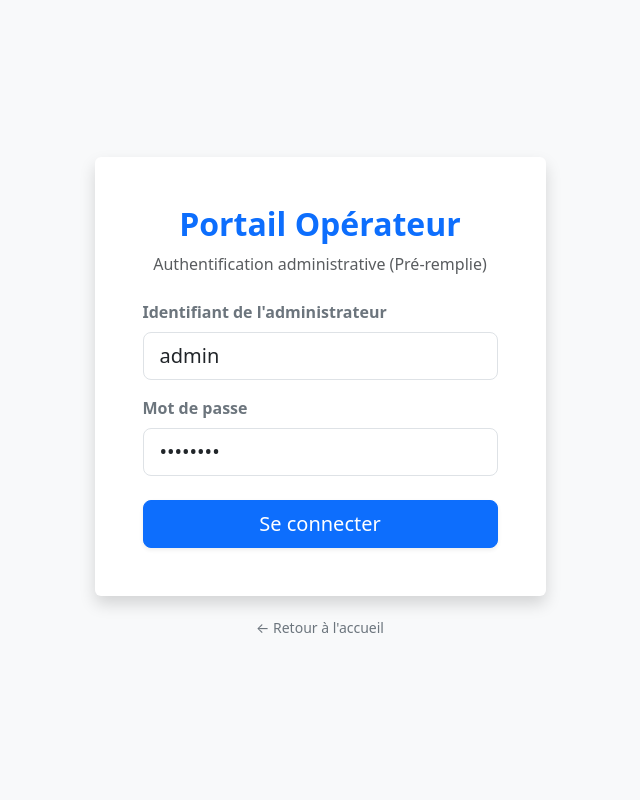
After one commit to Ranton1704/Projet_Operateur, a CodeIgniter 4 app: the page made by app/Views/operateur/login.php in a window 1280 px wide. The commit adds this page. Shown: the whole page, without its empty margins (320-960 px from the left). Run offline with PHP 8.4 and a stand-in for CodeIgniter, Linux system fonts and the light colour scheme; the template is opened without the code that fills it, so the values that code supplies are empty; some libraries are stand-ins or nearby versions.

Commit message:
Modif_ope

```diff
--- a/app/Config/Routes.php
+++ b/app/Config/Routes.php
@@ -13,6 +13,8 @@ $routes->post('client/login', 'ClientController::autoLogin');
 $routes->get('client/space', 'ClientController::space');
 $routes->post('client/transaction', 'ClientController::transaction');
 $routes->get('client/logout', 'ClientController::logout');
-
+$routes->get('operateur/login', 'OperateurController::login');
+$routes->post('operateur/login', 'OperateurController::authentifier');
+$routes->get('operateur/logout', 'OperateurController::logout');
 $routes->get('operateur', 'OperateurController::dashboard');
 $routes->post('operateur/prefixe', 'OperateurController::ajouterPrefixe');
--- a/app/Views/operateur/dashboard.php
+++ b/app/Views/operateur/dashboard.php
@@ -10,7 +10,7 @@
 <nav class="navbar navbar-dark bg-dark shadow-sm mb-4">
     <div class="container">
         <span class="navbar-brand mb-0 h1 fw-bold">⚙️ Mobile Money - Administration Opérateur</span>
-        <a href="<?= base_url('client/login') ?>" class="btn btn-sm btn-outline-light">Espace Client →</a>
+        <a href="<?= base_url('operateur/logout') ?>" class="btn btn-sm btn-outline-light">Déconnexion</a>
     </div>
 </nav>
 
--- /dev/null
+++ b/app/Views/operateur/login.php
@@ -0,0 +1,47 @@
+<!DOCTYPE html>
+<html lang="fr">
+<head>
+    <meta charset="UTF-8">
+    <title>Administration - Connexion</title>
+    <!-- Bootstrap 5 CDN -->
+    <link href="https://cdn.jsdelivr.net/npm/bootstrap@5.3.3/dist/css/bootstrap.min.css" rel="stylesheet">
+</head>
+<body class="bg-light">
+<div class="container">
+    <div class="row justify-content-center align-items-center min-vh-100">
+        <div class="col-md-5">
+            <div class="card shadow border-0">
+                <div class="card-body p-5 text-center">
+                    <h2 class="fw-bold mb-2 text-primary">Portail Opérateur</h2>
+                    <p class="text-muted mb-4">Authentification administrative (Pré-remplie)</p>
+
+                    <!-- Affichage de l'erreur si les identifiants échouent -->
+                    <?php if (session()->getFlashdata('error')): ?>
+                        <div class="alert alert-danger text-start py-2" role="alert">
+                            <?= session()->getFlashdata('error') ?>
+                        </div>
+                    <?php endif; ?>
+
+                    <form action="<?= base_url('operateur/login') ?>" method="POST">
+                        <div class="mb-3 text-start">
+                            <label class="form-label text-secondary fw-semibold">Identifiant de l'administrateur</label>
+                            <!-- Valeur pré-remplie -->
+                            <input type="text" name="username" class="form-control form-control-lg" value="admin" required>
+                        </div>
+                        <div class="mb-4 text-start">
+                            <label class="form-label text-secondary fw-semibold">Mot de passe</label>
+                            <!-- Valeur pré-remplie -->
+                            <input type="password" name="password" class="form-control form-control-lg" value="admin123" required>
+                        </div>
+                        <button type="submit" class="btn btn-primary btn-lg w-100 shadow-sm">Se connecter</button>
+                    </form>
+                </div>
+            </div>
+            <div class="text-center mt-3">
+                <a href="<?= base_url('/') ?>" class="text-decoration-none text-secondary btn btn-link btn-sm">← Retour à l'accueil</a>
+            </div>
+        </div>
+    </div>
+</div>
+</body>
+</html>
```
Also changed, not shown: Base.md (added, +1 -0 lines), app/Controllers/OperateurController.php (+31 -0 lines), 1 other file.
